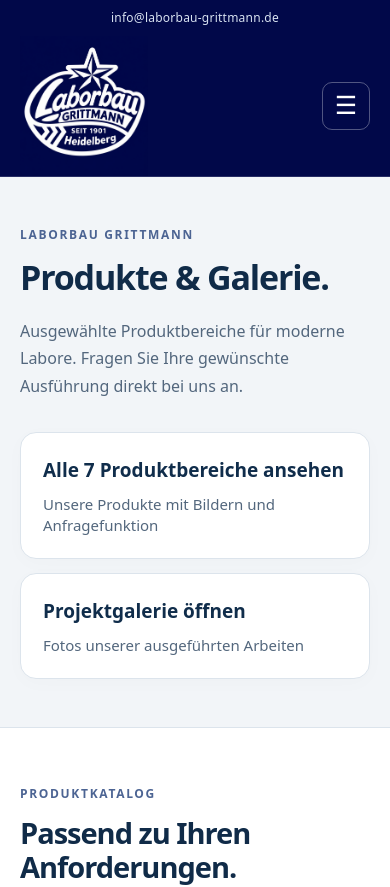
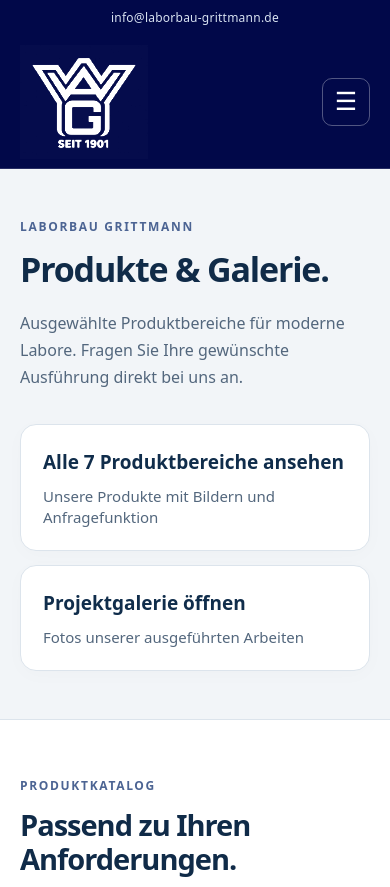
Before and after one commit to mnnvkdycdj-oss/laborbau-grittmann, a plain HTML site: page shop.html in a window 390 px wide. Shown: the top 887 px of the page. Drawn offline with Linux system fonts and the light colour scheme.

Commit message:
Ursprüngliches WAG-Zeichen im dunkelblauen Header wieder einsetzen

```diff
--- a/logo.css
+++ b/logo.css
@@ -55,3 +55,31 @@
   .site-page .head .brand > span { max-width: 94px; }
   .site-page .head .brand-name strong { max-width: 94px; font-size: 13px; }
 }
+
+
+/* Restore the original WAG signet from logo-blau.png.
+   Render its dark-blue artwork in white against the existing navy header;
+   keep the original file, photos, layout and navigation untouched. */
+.site-page .head .brand img.site-logo { display: none !important; }
+.site-page .head .brand::before {
+  content: "";
+  display: block;
+  flex: 0 0 auto;
+  width: 210px;
+  aspect-ratio: 1329 / 1183;
+  background: url("logo-blau.png") center / contain no-repeat;
+  filter: grayscale(1) invert(1) brightness(2);
+  mix-blend-mode: screen;
+}
+@media(max-width:1100px) {
+  .site-page .head .brand::before { width: 178px; }
+}
+@media(max-width:600px) {
+  .site-page .head .brand::before { width: 148px; }
+}
+@media(max-width:390px) {
+  .site-page .head .brand::before { width: 128px; }
+}
+@media(max-width:340px) {
+  .site-page .head .brand::before { width: 112px; }
+}
```
